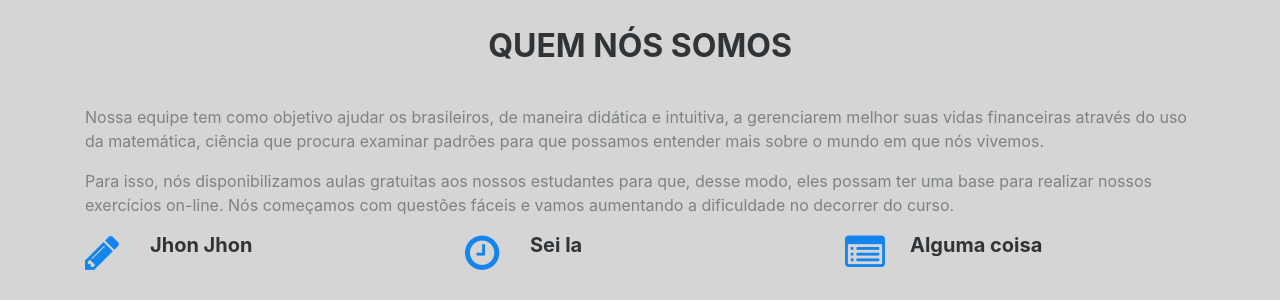
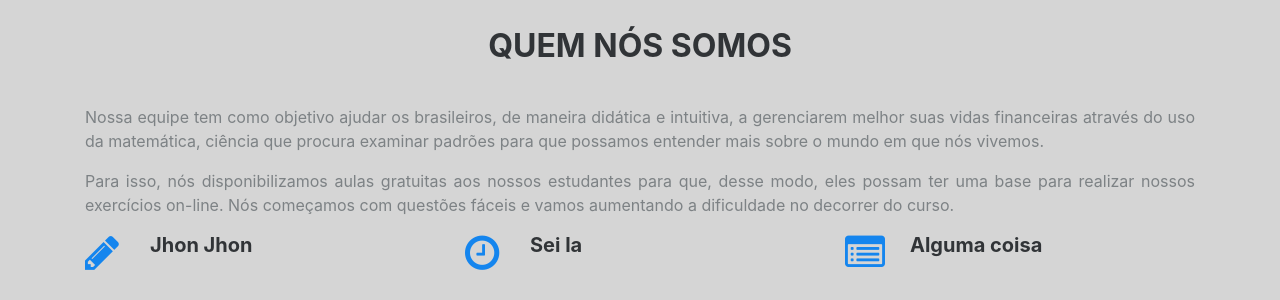
Before and after one commit to jcjuliocss/projeto-CC5511, a Flask app: page /index in a window 1280 px wide. Shown: the part 281-581 px from the top of the page. Run offline with Flask 2, Linux system fonts and the light colour scheme; some libraries are stand-ins or nearby versions.

Commit message:
Update index_html.html

```diff
--- a/templates/index_html.html
+++ b/templates/index_html.html
@@ -33,8 +33,8 @@
         <div class="container">
             <div>
                 <h2 class="text-center">QUEM NÓS SOMOS</h2>
-                <p class="text">Nossa equipe tem como objetivo ajudar os brasileiros, de maneira didática e intuitiva, a gerenciarem melhor suas vidas financeiras através do uso da matemática, ciência que procura examinar padrões para que possamos entender mais sobre o mundo em que nós vivemos.</p>
-                <p class="text">Para isso, nós disponibilizamos aulas gratuitas aos nossos estudantes para que, desse modo, eles possam ter uma base para realizar nossos exercícios on-line. Nós começamos com questões fáceis e vamos aumentando a dificuldade no decorrer do curso.</p>
+                <p class="text-justify">Nossa equipe tem como objetivo ajudar os brasileiros, de maneira didática e intuitiva, a gerenciarem melhor suas vidas financeiras através do uso da matemática, ciência que procura examinar padrões para que possamos entender mais sobre o mundo em que nós vivemos.</p>
+                <p class="text-justify">Para isso, nós disponibilizamos aulas gratuitas aos nossos estudantes para que, desse modo, eles possam ter uma base para realizar nossos exercícios on-line. Nós começamos com questões fáceis e vamos aumentando a dificuldade no decorrer do curso.</p>
             </div>
             <div class="row features" style="min-height: 400px;height: 400px;">
                 <div class="col-sm-6 col-lg-4 item"><i class="fa fa-pencil icon"></i>
```
